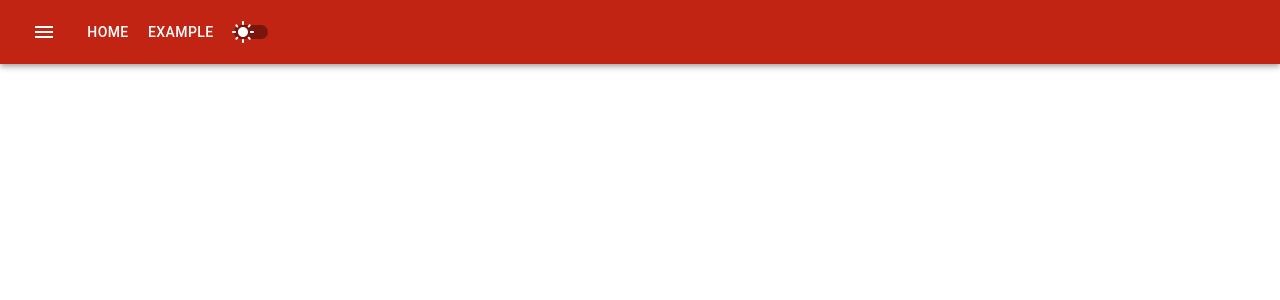
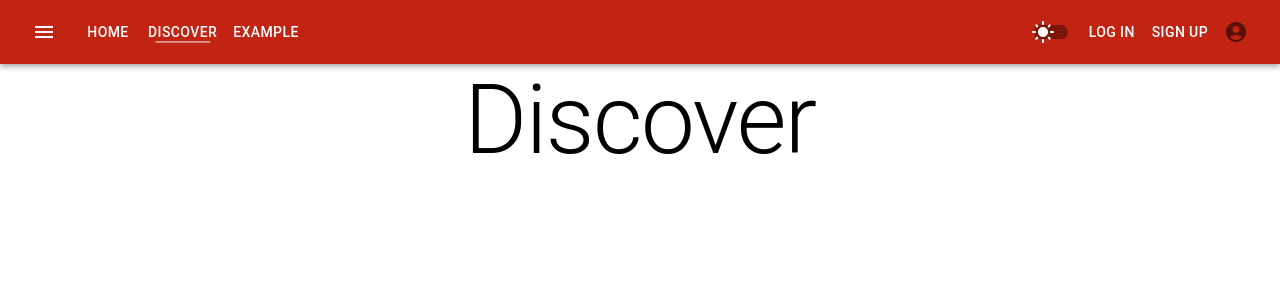
Before and after one commit to BCRLeo/RoamIt, a React (Vite) app in the folder frontend/: page /discover in a window 1280 px wide. Before the commit this address had no page. Shown: the top 300 px of the page. Built offline with nearby package versions, Linux system fonts and the light colour scheme.

Commit message:
improve NavBar with animations and more pages

```diff
--- a/frontend/index.html
+++ b/frontend/index.html
@@ -2,7 +2,7 @@
 <html lang="en">
     <head>
         <meta charset="UTF-8" />
-        <link rel="icon" type="image/svg+xml" href="public/vite.svg" />
+        <link rel="icon" type="image/svg+xml" href="vite.svg" />
         <meta name="viewport" content="width=device-width, initial-scale=1.0" />
         <title>Roam It</title>
     </head>
--- a/frontend/src/App.tsx
+++ b/frontend/src/App.tsx
@@ -1,12 +1,13 @@
 import './App.css';
-
-import Box from '@mui/material/Box';
-import Typography from '@mui/material/Typography';
 
 import NavBar from './components/NavBar/NavBar';
 
+import DiscoverPage from './pages/Discover/DiscoverPage';
 import ExamplePage from './pages/Example/ExamplePage';
 import HomePage from './pages/Home/HomePage';
+import LogInPage from './pages/LogIn/LogInPage';
+import NotFoundPage from './pages/NotFound/NotFoundPage';
+import SignUpPage from './pages/SignUp/SignUpPage';
 
 import { BrowserRouter, Route, Routes } from 'react-router';
 
@@ -16,17 +17,15 @@ export default function App() {
             <BrowserRouter>
                 <NavBar></NavBar>
                 <Routes>
+                    <Route path = "*" element = {<NotFoundPage />} />
+
                     <Route index element = {<HomePage />} />
+                    <Route path = "discover" element = {<DiscoverPage />} />
                     <Route path = "example" element = {<ExamplePage />} />
+                    <Route path = "login" element = {<LogInPage />} />
+                    <Route path = "signup" element = {<SignUpPage />} />
                 </Routes>
             </BrowserRouter>
         </>
     );
-
-    return (
-        <Box sx = {{ width: "100%", maxWidth: 500 }}>
-            <Typography variant = "h1">Roam It</Typography>
-            <ExamplePage />
-        </Box>
-    );
 }
--- a/frontend/src/components/NavBar/NavBar.tsx
+++ b/frontend/src/components/NavBar/NavBar.tsx
@@ -1,24 +1,67 @@
-import { Menu } from "@mui/icons-material";
-import { AppBar, Box, Button, IconButton, Toolbar, useTheme } from "@mui/material";
+import { AccountCircle, Menu } from "@mui/icons-material";
+import { AppBar, Box, Button, IconButton, Toolbar, Typography, useTheme } from "@mui/material";
 import type {} from '@mui/material/themeCssVarsAugmentation';
-import { NavLink } from "react-router-dom";
+import { NavLink, NavLinkProps } from "react-router-dom";
 import DarkModeSwitch from "../DarkModeSwitch/DarkModeSwitch";
 
 export default function NavBar() {
     const theme = useTheme();
 
+    const CustomNavLink = ({ text, ...props}: NavLinkProps & { text: string }) => (
+        <NavLink
+            {...props}
+            style = {({ isActive }: { isActive: boolean }) => ({
+                fontWeight: isActive ? "bold" : "normal",
+            })}
+        >
+            {({ isActive }) => (
+                <Typography variant = "button" sx = {{
+                    position: "relative",
+                    "&::after": {
+                        position: "absolute",
+                        top: 0,
+                        left: "50%",
+                        content: "''",
+                        width: "80%",
+                        height: "100%",
+                        borderBottomColor: "inherit",
+                        borderBottomWidth: "0.1rem",
+                        borderBottomStyle: "inset",
+                        transform: "translate(-50%, -10%)",
+                        transition: "300ms",
+                        opacity: `${isActive ? "100%" : "0"}`
+                    }
+                    }}
+                >
+                    {text}
+                </Typography>
+            )}
+        </NavLink>
+    );
+
     return (
-        <AppBar position = "sticky">
-            <Box sx = {{ ml: 0, color: theme.vars.palette.primary.contrastText }}>
-                <Toolbar>
-                    <IconButton sx = {{ mr: "0.75rem" }} color = "inherit">
-                        <Menu />
+        <AppBar position = "sticky" sx = {{ color: theme.vars.palette.primary.contrastText }}>
+            <Toolbar>
+                <IconButton sx = {{ mr: "0.75rem" }} color = "inherit">
+                    <Menu />
+                </IconButton>
+                <Box>
+                    <Button component = {CustomNavLink} to = "/" color = "inherit" text = "Home" />
+                    <Button component = {CustomNavLink} to = "/discover" color = "inherit" text = "Discover" />
+                    <Button component = {CustomNavLink} to = "/example" color = "inherit" text = "Example" />
+                </Box>
+                <Box sx = {{ flexGrow: 1 }}>
+
+                </Box>
+                <Box sx = {{ mr: 0, ml: "auto", width: "fit-content" }}>
+                    <DarkModeSwitch />
+                    <Button component = {CustomNavLink} to = "/login" color = "inherit" text = "Log In" />
+                    <Button component = {CustomNavLink} to = "/signup" color = "inherit" text = "Sign Up" />
+                    <IconButton>
+                        <AccountCircle />
                     </IconButton>
-                    <Button component = {NavLink} to = "/" color = "inherit">Home</Button>
-                    <Button component = {NavLink} to = "/example" color = "inherit">Example</Button>
-                    <DarkModeSwitch />
-                </Toolbar>
-            </Box>
+                </Box>
+            </Toolbar>
         </AppBar>
     );
 }
--- /dev/null
+++ b/frontend/src/pages/Discover/DiscoverPage.tsx
@@ -0,0 +1,9 @@
+import { Typography } from "@mui/material";
+
+export default function DiscoverPage() {
+    return (
+        <>
+        <Typography variant = "h1">Discover</Typography>
+        </>
+    );
+}
--- /dev/null
+++ b/frontend/src/pages/LogIn/LogInPage.tsx
@@ -0,0 +1,9 @@
+import { Typography } from "@mui/material";
+
+export default function LogInPage() {
+    return (
+        <>
+            <Typography variant = "h1">Log In</Typography>
+        </>
+    );
+}
--- /dev/null
+++ b/frontend/src/pages/NotFound/NotFoundPage.tsx
@@ -0,0 +1,9 @@
+import { Typography } from "@mui/material";
+
+export default function NotFoundPage() {
+    return (
+        <>
+            <Typography variant = "h1">Page Not Found</Typography>
+        </>
+    );
+}
--- /dev/null
+++ b/frontend/src/pages/SignUp/SignUpPage.tsx
@@ -0,0 +1,9 @@
+import { Typography } from "@mui/material";
+
+export default function SignUpPage() {
+    return (
+        <>
+            <Typography variant = "h1">Sign Up</Typography>
+        </>
+    );
+}
```
